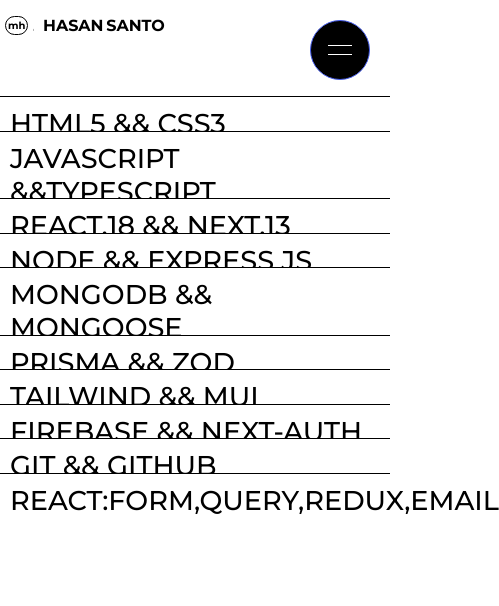
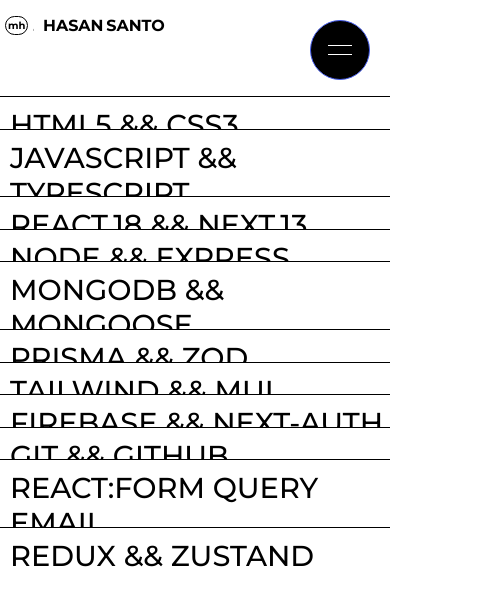
Before and after one commit to mhsanto/portfolio-next-14, a Next.js app: page /skills in a window 390 px wide. Shown: the top 606 px of the page, 499 px wide, since content can reach past the window. Built offline with nearby package versions, Linux system fonts and the light colour scheme.

Commit message:
skill section responsive issue fixed

```diff
--- a/app/skills/page.jsx
+++ b/app/skills/page.jsx
@@ -13,7 +13,7 @@
       "linear-gradient(90deg, rgba(240,99,24,1) 22%, rgba(33,76,229,1) 100%)",
   },
   {
-    title: "JAVASCRIPT &&TYPESCRIPT",
+    title: "JAVASCRIPT && TYPESCRIPT",
     color: "#f0dc4e",
     background: " rgb(240,220,78)",
     background:
@@ -27,7 +27,7 @@
       "linear-gradient(90deg, rgba(0,216,255,1) 37%, rgba(255,255,255,1) 100%)",
   },
   {
-    title: "NODE && EXPRESS JS",
+    title: "NODE && EXPRESS",
     color: "#56A444",
   },
   {
@@ -52,8 +52,12 @@
   },
 
   {
-    title: " REACT:FORM,QUERY,REDUX,EMAIL",
+    title: "REACT:FORM QUERY EMAIL",
     color: "#91F018",
+  },
+  {
+    title: "REDUX && ZUSTAND",
+    color: "gray",
   },
 ];
 const words = ["MY SKILLS"];
--- a/app/skills/styles.module.scss
+++ b/app/skills/styles.module.scss
@@ -1,11 +1,16 @@
 .container {
   display: flex;
   height: 100vh;
-
+  padding-top: 4.1rem;
+  justify-content: center;
   align-items: center;
   @media (max-width: 480px) {
     align-items: normal;
     padding-top: 6rem;
+  }
+  @media (max-width: 360px) {
+    align-items: normal;
+    padding-top: 4rem;
   }
 }
 
@@ -22,17 +27,26 @@
   position: relative;
   margin-bottom: -2.5vw;
   @media (max-width: 480px) {
-    margin-bottom: -5vw;
+    margin-bottom: -6vw;
     font-weight: 500;
     padding: 10px 0;
   }
 }
 
 .projectContainer div p {
-
+  display: flex;
+  flex-wrap: wrap;
   margin: 0px;
-  font-size:  clamp(1.56rem, 0.58rem + 4.59vw, 4.5rem);
+  font-size:  clamp(1.56rem, 0.58rem + 3.9vw, 4.5rem);
   padding-left: 10px;
   text-transform: uppercase;
   pointer-events: none;
+
+  @media (max-width:640px) {
+  font-size:  clamp(1.5rem, 0.58rem + 5vw, 4.5rem);
+  }
+  @media (max-width:480px) {
+    font-size:  clamp(1.8rem, 0.58rem + 4.5vw, 4.5rem);
+    }
+
 }
```
